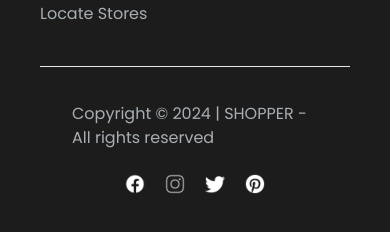
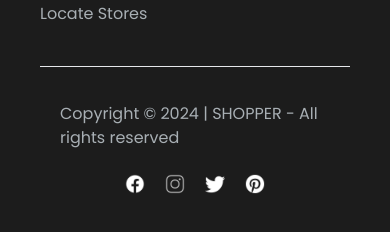
Before and after one commit to abhishekGhosh99/Shopper, a React (Vite) app: page /Shopper/login in a window 390 px wide. Shown: the part 2297-2529 px from the top of the page. Built offline with nearby package versions, Linux system fonts and the light colour scheme.

Commit message:
Added some styles

```diff
--- a/src/Components/Footer.jsx
+++ b/src/Components/Footer.jsx
@@ -79,7 +79,7 @@ const Footer = () => {
         </div>
       </div>
       <hr className="w-full h-1" />
-      <div className="lower-div flex flex-col lg:flex-row w-full justify-between items-start py-8 px-8">
+      <div className="lower-div flex flex-col lg:flex-row w-full justify-between items-start py-8 px-5 lg:px-8">
         <div className="footer-copyright w-full lg:w-[60%] flex flex-row gap-[30px] mb-6 text-[16px]">
           <p className="text-[#A8AFB4]">
             Copyright © 2024 | SHOPPER - All rights reserved
```
